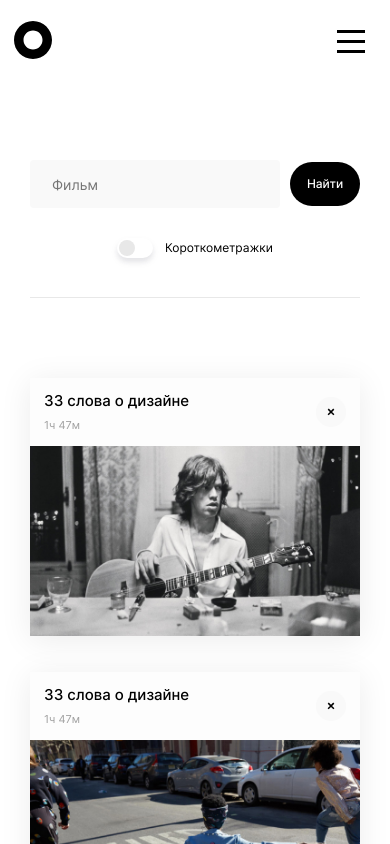
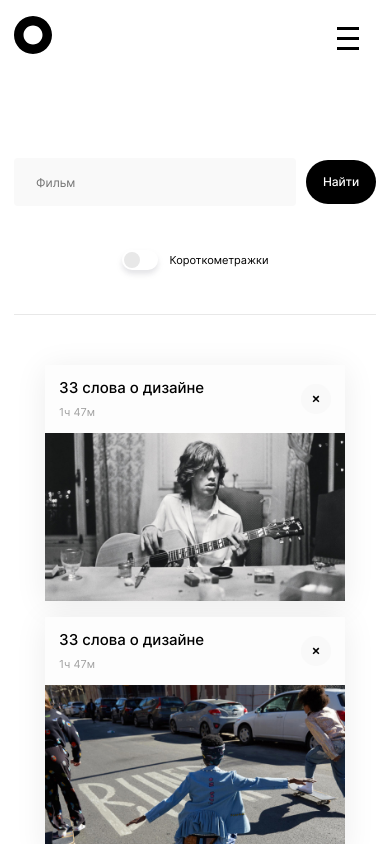
Before and after one commit to BLYADERUINER/movies-explorer-frontend, a React (Create React App) app: page /saved-movies in a window 390 px wide. Shown: the top 844 px of the page. Built offline with nearby package versions, Linux system fonts and the light colour scheme.

Commit message:
feat: adaptive on mobile

```diff
--- a/src/components/AuthReg/AuthReg.css
+++ b/src/components/AuthReg/AuthReg.css
@@ -122,3 +122,36 @@
     padding: 232px 0;
   }
 }
+
+@media screen and (max-width: 550px) {
+  .authreg__container {
+    display: flex;
+    flex-direction: column;
+    align-items: center;
+    padding: 56px 0 30px;
+  }
+  .authreg__title {
+    text-align: center;
+  }
+
+  .authreg__form {
+    width: 260px;
+    margin-top: 80px;
+  }
+
+  .authreg__button-submit {
+    margin-top: 157px;
+    font-size: 12px;
+    line-height: 15px;
+  }
+
+  .authreg__link-text {
+    font-size: 12px;
+    line-height: 15px;
+  }
+
+  .authreg__link {
+    font-size: 12px;
+    line-height: 15px;
+  }
+}
--- a/src/components/Footer/Footer.css
+++ b/src/components/Footer/Footer.css
@@ -46,6 +46,10 @@
 }
 
 @media screen and (max-width: 550px) {
+  .footer {
+    padding: 79px 10px 20px;
+  }
+
   .footer__container {
     flex-direction: column-reverse;
     align-items: center;
--- a/src/components/Movies/MoviesCardList/MoviesCardList.css
+++ b/src/components/Movies/MoviesCardList/MoviesCardList.css
@@ -42,3 +42,19 @@
     row-gap: 36px;
   }
 }
+
+@media screen and (max-width: 890px) {
+  .movies__list {
+    padding: 50px 10px 80px;
+  }
+
+  .movies__card-container {
+    grid-template-rows: repeat(auto-fill, minmax(auto, 236px));
+    grid-template-columns: repeat(auto-fill, minmax(auto, 300px));
+    row-gap: 16px;
+  }
+
+  .movies__button-more {
+    width: 240px;
+  }
+}
--- a/src/components/Movies/SearchForm/SearchForm.css
+++ b/src/components/Movies/SearchForm/SearchForm.css
@@ -95,3 +95,22 @@
     padding: 98px 30px 0;
   }
 }
+
+@media screen and (max-width: 550px) {
+  .search {
+    padding: 99px 14px 0;
+  }
+
+  .search__text {
+    font-size: 11px;
+  }
+
+  .search__input {
+    font-size: 12px;
+    line-height: 18px;
+  }
+
+  .search__label {
+    padding: 44px 0;
+  }
+}
--- a/src/components/NavTab/BurgerMenu.css
+++ b/src/components/NavTab/BurgerMenu.css
@@ -50,3 +50,14 @@
     transform: translateY(0) rotate(-45deg);
   }
 }
+
+@media screen and (max-width: 890px) {
+  .navigation.navigation_opened .navigation__burger-button {
+    top: 15px;
+    right: 14px;
+  }
+
+  .navigation__burger-span {
+    width: 22px;
+  }
+}
--- a/src/components/NavTab/NavTab.css
+++ b/src/components/NavTab/NavTab.css
@@ -144,7 +144,7 @@
 
 @media screen and (max-width: 550px) {
   .navigation {
-    padding: 18px 14px 0;
+    padding: 15px 14px 0;
   }
 
   .navigation__link {
@@ -159,4 +159,8 @@
   .navigation__authreg-container {
     gap: 14px;
   }
+
+  .navigation__container {
+    width: 320px;
+  }
 }
--- a/src/components/NavTab/index.jsx
+++ b/src/components/NavTab/index.jsx
@@ -20,21 +20,19 @@ function NavTab({ logined }) {
         isToggleBurgerButton ? "navigation_opened" : ""
       }`}
     >
-      <img
-        className="navigation__logo"
-        src={logo}
-        alt="Логотип"
-      />
-        <div className={`navigation__wrapper ${
+      <NavLink to="/">
+        <img className="navigation__logo" src={logo} alt="Логотип" />
+      </NavLink>
+      <div
+        className={`navigation__wrapper ${
           isToggleBurgerButton ? "navigation_wrapper_opened" : ""
         }`}
       />
-      {
-        logined ?
+      {logined ? (
         <div className="navigation__container">
           <div className="navigation__films-container">
             <NavLink
-              className='navigation__film-link navigation__home-link'
+              className="navigation__film-link navigation__home-link"
               to="/"
               exact="true"
             >
@@ -42,9 +40,7 @@ function NavTab({ logined }) {
             </NavLink>
             <NavLink
               className={(navdata) => `navigation__film-link
-                    ${
-                      navdata.isActive ? "navigation__film-link_active" : ""
-                    }`}
+                    ${navdata.isActive ? "navigation__film-link_active" : ""}`}
               to="/movies"
               exact="true"
             >
@@ -52,9 +48,7 @@ function NavTab({ logined }) {
             </NavLink>
             <NavLink
               className={(navdata) => `navigation__film-link
-                    ${
-                      navdata.isActive ? "navigation__film-link_active" : ""
-                    }`}
+                    ${navdata.isActive ? "navigation__film-link_active" : ""}`}
               to="/saved-movies"
               exact="true"
             >
@@ -74,7 +68,7 @@ function NavTab({ logined }) {
             </NavLink>
           </div>
         </div>
-      :
+      ) : (
         <div className="navigation__authreg-container">
           <NavLink className="navigation__link" to="/signup">
             Регистрация
@@ -86,9 +80,8 @@ function NavTab({ logined }) {
             Войти
           </NavLink>
         </div>
-      }
-      {
-        logined &&
+      )}
+      {logined && (
         <button
           className="navigation__burger-button"
           onClick={handleToggleBurgerButton}
@@ -97,7 +90,7 @@ function NavTab({ logined }) {
           <span className="navigation__burger-span"></span>
           <span className="navigation__burger-span"></span>
         </button>
-      }
+      )}
     </div>
   );
 }
--- a/src/components/NotFound/NotFound.css
+++ b/src/components/NotFound/NotFound.css
@@ -27,3 +27,22 @@
   color: #000000;
   margin-top: 184px;
 }
+
+@media screen and (max-width: 550px) {
+  .notfound__span {
+    font-size: 80px;
+    line-height: 97px;
+  }
+
+  .notfound__text {
+    font-size: 12px;
+    line-height: 15px;
+    margin-top: 10px;
+  }
+
+  .notfound__link {
+    font-size: 12px;
+    line-height: 15px;
+    margin-top: 284px;
+  }
+}
--- a/src/components/Profile/Profile.css
+++ b/src/components/Profile/Profile.css
@@ -69,3 +69,14 @@
   font-size: 13px;
   line-height: 16px;
 }
+
+@media screen and (max-width: 550px) {
+  .profile__user-info {
+    max-width: 260px;
+    margin-top: 80px;
+  }
+
+  .profile__links-container {
+    margin-top: 363px;
+  }
+}
```
Lines whose indentation alone changed are shown as unchanged.
